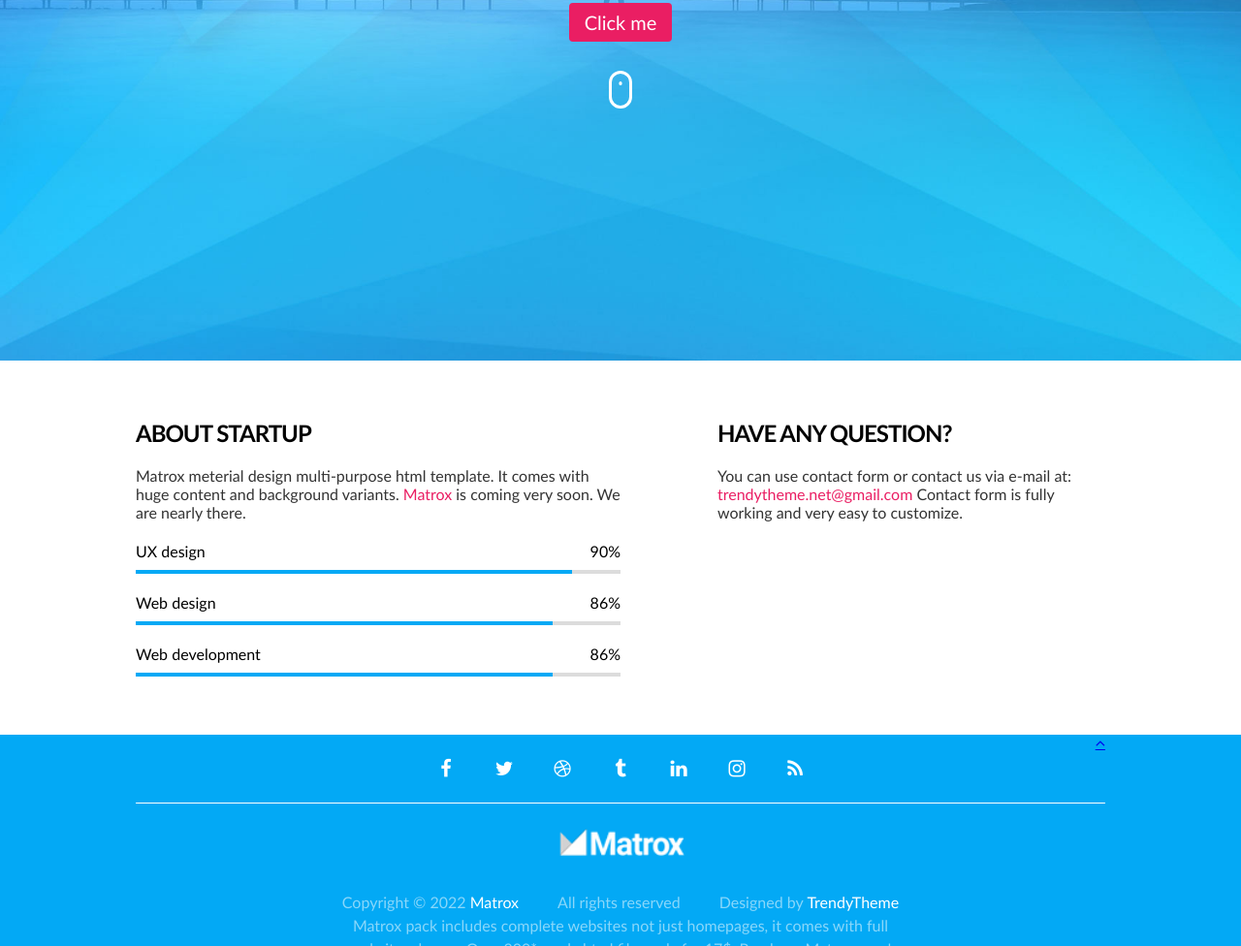
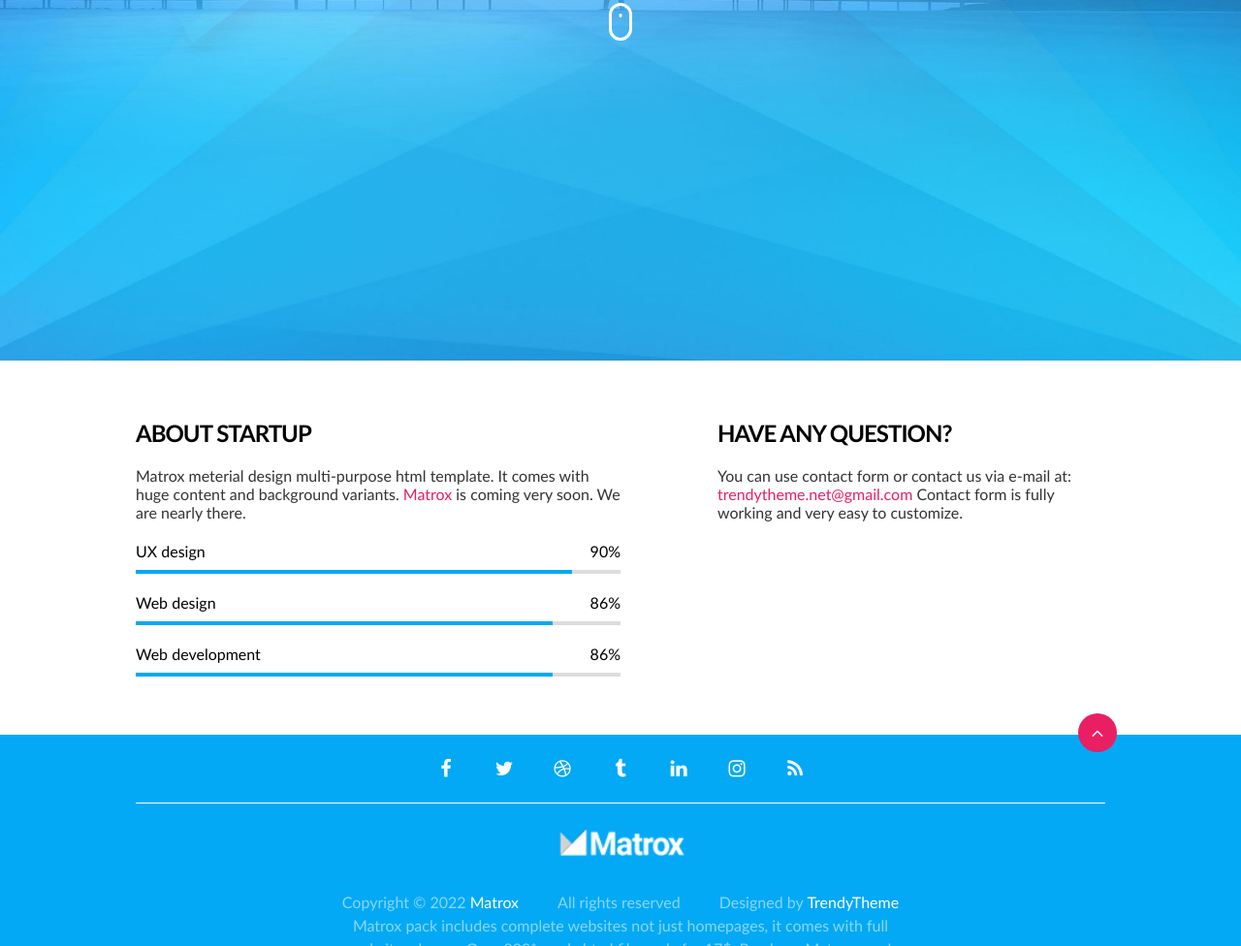
Before and after one commit to IrinaVaronka/6-projektas-coming-soon, a website: page index.html in a window 1280 px wide. Shown: the part 428-1404 px from the top of the page at 97% size. Drawn offline with Linux system fonts and the light colour scheme.

Commit message:
Back to top #14

```diff
--- a/css/base/base.css
+++ b/css/base/base.css
@@ -1,3 +1,7 @@
+html {
+  scroll-behavior: smooth;
+}
+
 body,
 body * {
     margin: 0;
--- a/css/components/button.css
+++ b/css/components/button.css
@@ -2,10 +2,21 @@
    background-color: #EA1E63;
    color: #fff;
    padding: 0.5em 0.8em;
+   text-align: center;
    font-size: 20px;
    line-height: 1em;
    border-radius: 0.2em;
+   cursor: pointer;
+   user-select: none;
+   text-decoration: none;
 }
 .btn:hover {
 box-shadow: 0 4px 8px #0002;
 }
+.btn.btn-cirkle {
+   border-radius: 50%;
+   width: 2em;
+   height: 2em;
+   padding: 0%;
+   line-height: 2em;
+}
--- a/css/pages/home.css
+++ b/css/pages/home.css
@@ -73,8 +73,8 @@
  }
  .back-to-top {
     position: absolute;
-    top: 0;
-    right: 0;
+    top: -1.1em;
+    right: -0.6em;
  }
 
  .socials > a {
--- a/index.html
+++ b/index.html
@@ -39,7 +39,6 @@
                     <div class="label">Seconds</div>
                 </div>
                 </div>
-                <div class="btn">Click me</div>
                 <div class="mouse">
                     <div class="wheel"></div>
                 </div>
@@ -102,7 +101,7 @@
             <a href="https://github.com/IrinaVaronka" target="_blank" class="fa fa-instagram"></a>
             <a href="https://github.com/IrinaVaronka" target="_blank" class="fa fa-rss"></a>
         </div>
-            <a href="#" class="back-to-top fa fa-angle-up"></a>
+            <a href="#" class="back-to-top btn btn-cirkle fa fa-angle-up"></a>
         </div>
         <div class="short-row bottom">
             <img class="logo" src="/img/white-logo.png" alt="White-logo">
```
